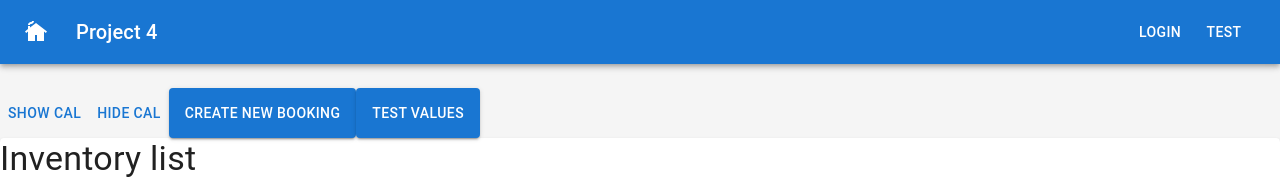
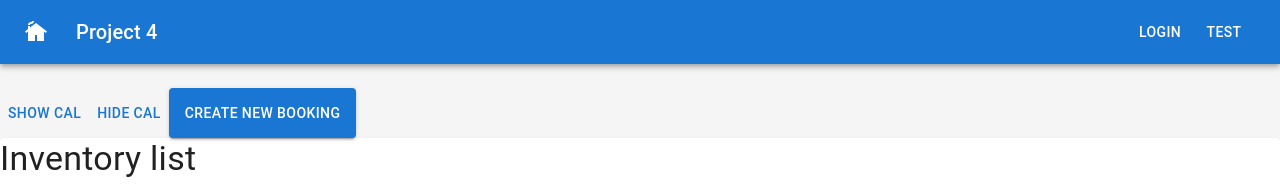
Before and after one commit to kr222/sei-project-4, a React (Vite) app in the folder front-end/: page / in a window 1280 px wide. Shown: the top 188 px of the page. Built offline with nearby package versions, Linux system fonts and the light colour scheme; no server answers.

Commit message:
attach addBooking to button

```diff
--- a/front-end/src/components/WorkshopCalendar.jsx
+++ b/front-end/src/components/WorkshopCalendar.jsx
@@ -100,6 +100,21 @@ const WorkshopCalendar = (props) => {
       <br />
       <Button onClick={() => setShowCal(true)}>show cal</Button>
       <Button onClick={() => setShowCal(false)}>hide cal</Button>
+      <Button
+        style={{ height: "50px" }}
+        variant="contained"
+        onClick={() => {
+          if (!showCreateBooking) {
+            setShowCreateBooking(true);
+          } else {
+            addBooking();
+            setShowCreateBooking(false);
+          }
+        }}
+      >
+        Create New Booking
+      </Button>
+
       {showCreateBooking && (
         <>
           <FormControl style={{ minWidth: 150 }}>
@@ -117,20 +132,6 @@ const WorkshopCalendar = (props) => {
           ></input>
         </>
       )}
-      <Button
-        style={{ height: "50px" }}
-        variant="contained"
-        onClick={() => addBooking()}
-      >
-        Create New Booking
-      </Button>
-      <Button
-        style={{ height: "50px" }}
-        variant="contained"
-        onClick={() => setShowCreateBooking(true)}
-      >
-        test values
-      </Button>
 
       {showCal && (
         <Calendar
```
